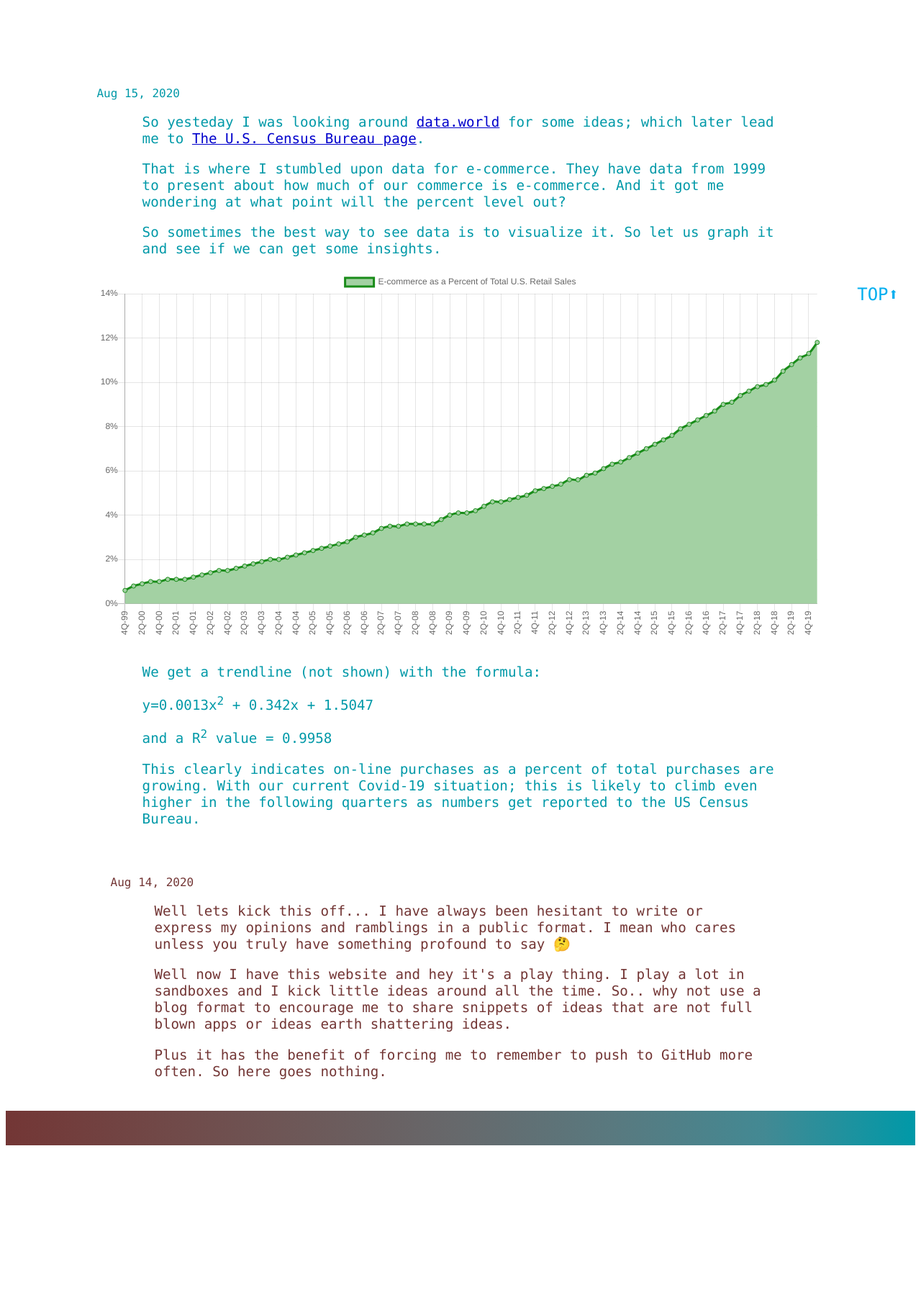
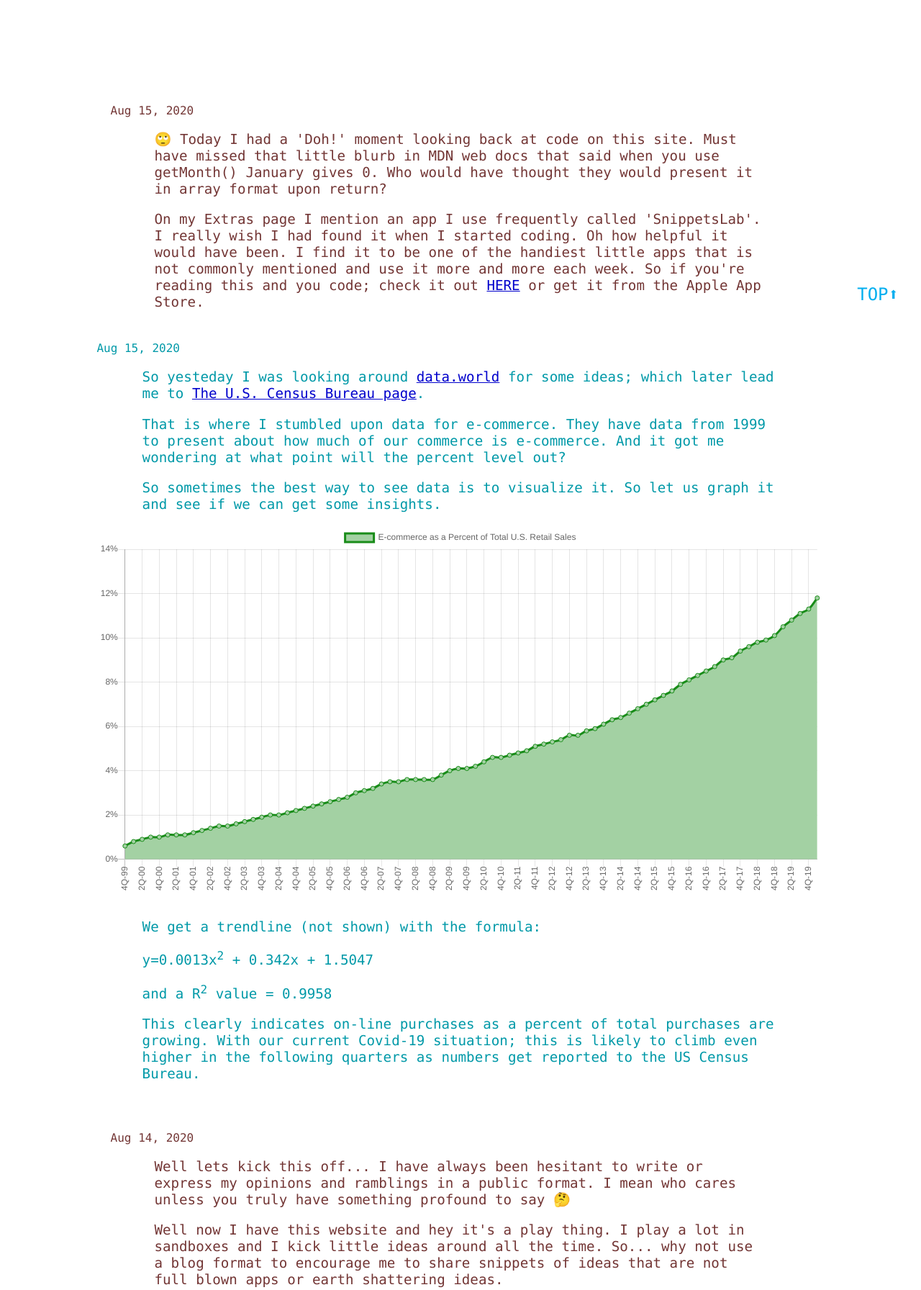
Before and after one commit to paulxl/Portfolio1, a website: page public/blog/blog.html in a window 1280 px wide. Shown: the part 360-2152 px from the top of the page at 72% size. Before the commit the page ends 1995 px from the top, so only its background shows below. Drawn offline with nearby package versions, Linux system fonts and the light colour scheme.

Commit message:
added p to blog

```diff
--- a/public/blog/blog.html
+++ b/public/blog/blog.html
@@ -34,13 +34,21 @@
         <h3>They are posted with the most recent at the top.</h3>
         <div class='blogInsert'>
             <time datetime="" class="date"></time>
-            <div class='alt2'>
+            <div class='alt1'>
 
             </div>
         </div>
         <div class='blogInsert'>
-            <time datetime="" class="date"></time>
+            <div class='alt2'>
+                <time datetime="" class="date"></time>
+
+            </div>
+        </div>
+        <div class='blogInsert'>
             <div class='alt1'>
+                <time datetime="2020-08-15" class="date">Aug 15, 2020</time>
+                <p>&#128580;  Today I had a 'Doh!' moment looking back at code on this site.  Must have missed that little blurb in MDN web docs that said when you use getMonth() January gives 0.  Who would have thought they would present it in array format upon return?</p>
+                <p>On my Extras page I mention an app I use frequently called 'SnippetsLab'.  I really wish I had found it when I started coding.  Oh how helpful it would have been.  I find it to be one of the handiest little apps that is not commonly mentioned and use it more and more each week.  So if you're reading this and you code; check it out <a href="https://www.renfei.org/snippets-lab/">HERE</a> or get it from the Apple App Store.</p>
 
             </div>
         </div>
@@ -76,7 +84,7 @@
                 Well lets kick this off...  I have always been hesitant to write or express my opinions and ramblings in a public format.  I mean who cares unless you truly have something profound to say &#129300;
                 </p>
                 <p>
-                    Well now I have this website and hey it's a play thing. I play a lot in sandboxes and I kick little ideas around all the time.  So.. why not use a blog format to encourage me to share snippets of ideas that are not full blown apps or ideas earth shattering ideas.
+                    Well now I have this website and hey it's a play thing. I play a lot in sandboxes and I kick little ideas around all the time.  So... why not use a blog format to encourage me to share snippets of ideas that are not full blown apps or earth shattering ideas.
                 </p>
                 <p>
                     Plus it has the benefit of forcing me to remember to push to GitHub more often.  So here goes nothing.
```
